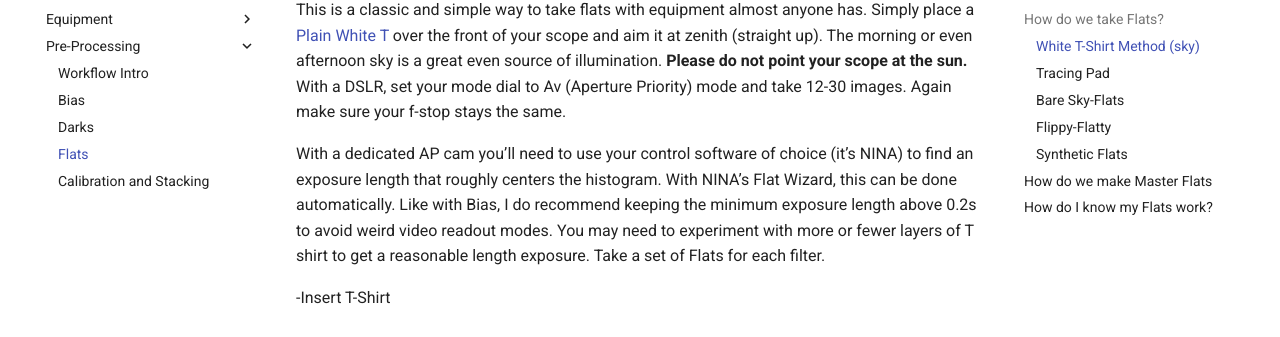
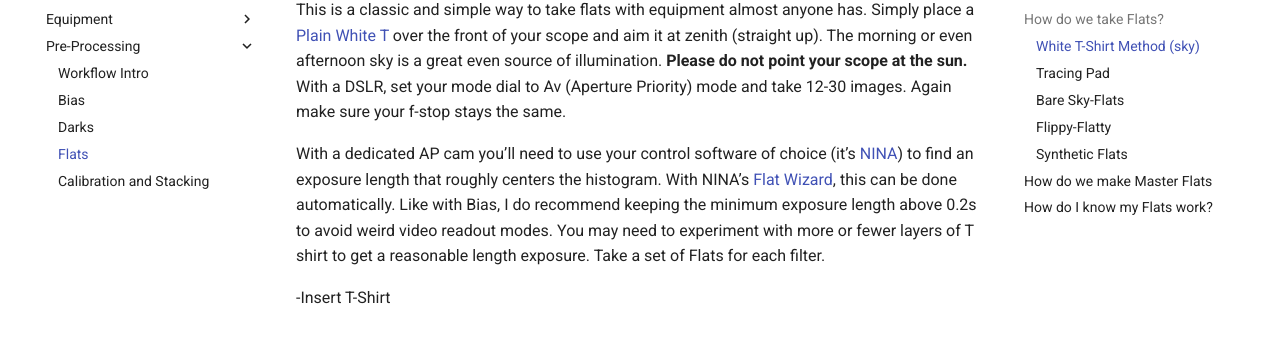
Before and after one commit to AlaskanAstro/AK.how.to, an MkDocs documentation site: the page built from docs/flats.md, in a window 1280 px wide and 900 px high, scrolled down 936 px. Shown: the part 116-453 px from the top of the window. Built offline with MkDocs 1.6.1 and Material for MkDocs 9.7.7, drawn with Linux system fonts in a browser that asks for light colours; part of the change alters nothing that is shown.

```diff
--- a/docs/flats.md
+++ b/docs/flats.md
@@ -25,7 +25,7 @@ This means that anything adjustable like f-stop, filter position, zoom if using
 
 This is a classic and simple way to take flats with equipment almost anyone has. Simply place a <a href="https://youtu.be/h_m-BjrxmgI" target="_blank">Plain White T</a> over the front of your scope and aim it at zenith (straight up). The morning or even afternoon sky is a great even source of illumination. **Please do not point your scope at the sun.** With a DSLR, set your mode dial to Av (Aperture Priority) mode and take 12-30 images. Again make sure your f-stop stays the same.
 
-With a dedicated AP cam you’ll need to use your control software of choice (it’s NINA) to find an exposure length that roughly centers the histogram. With NINA’s Flat Wizard, this can be done automatically. Like with Bias, I do recommend keeping the minimum exposure length above 0.2s to avoid weird video readout modes. You may need to experiment with more or fewer layers of T shirt to get a reasonable length exposure. Take a set of Flats for each filter.
+With a dedicated AP cam you’ll need to use your control software of choice (it’s <a href="https://nighttime-imaging.eu/" target="_blank">NINA</a>) to find an exposure length that roughly centers the histogram. With NINA’s <a href="https://nighttime-imaging.eu/docs/develop/site/tabs/flatwizard/" target="_blank">Flat Wizard</a>, this can be done automatically. Like with Bias, I do recommend keeping the minimum exposure length above 0.2s to avoid weird video readout modes. You may need to experiment with more or fewer layers of T shirt to get a reasonable length exposure. Take a set of Flats for each filter.
 
 -Insert T-Shirt
 
```
